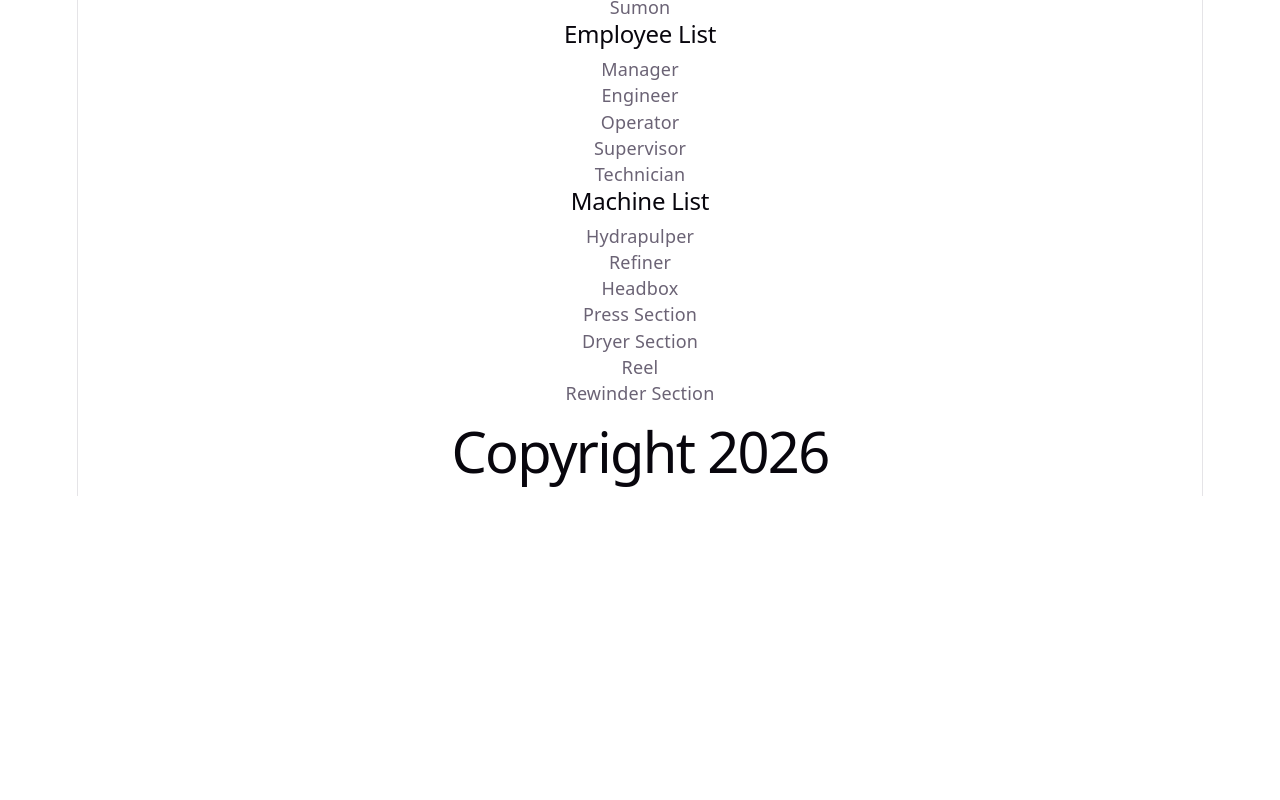
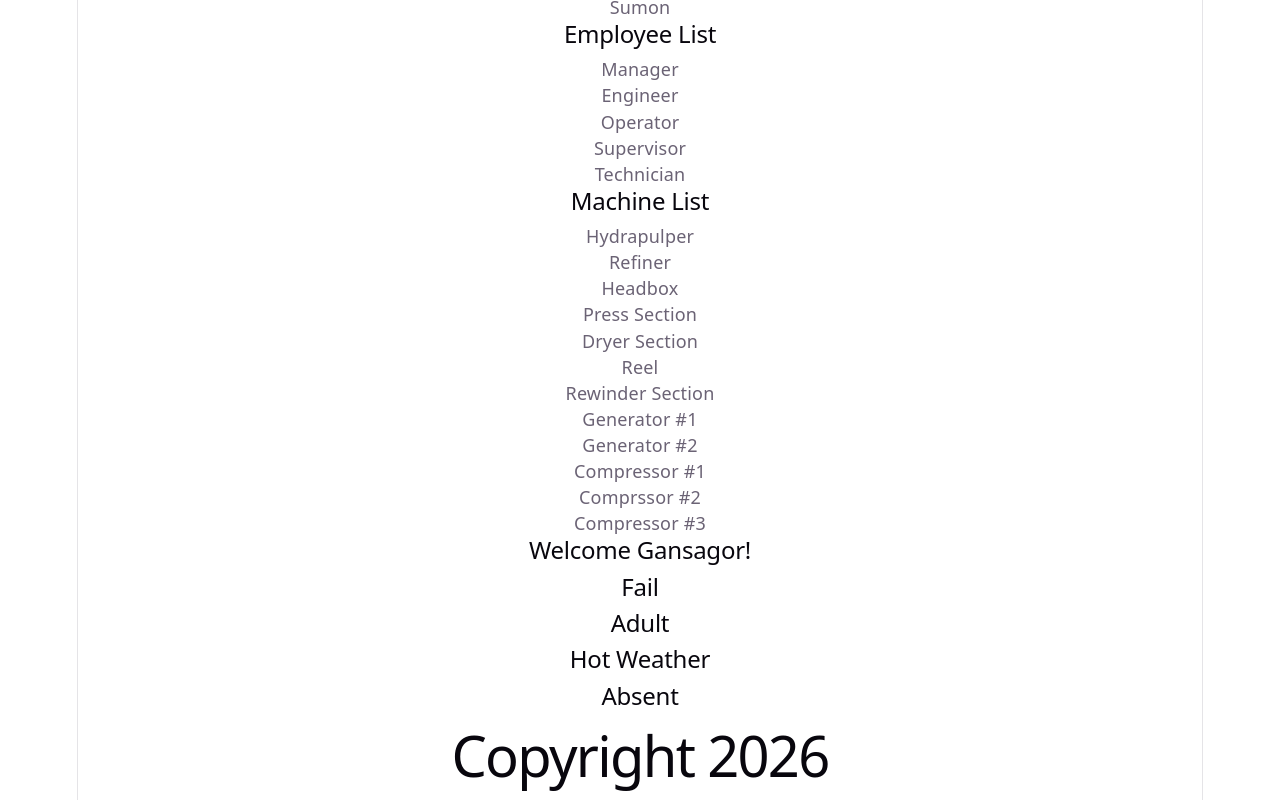
Before and after one commit to Md-Abul-Kalam-Azad-318/react-learning, a React (Vite) app: page / in a window 1280 px wide. Shown: the part 739-1539 px from the top of the page. Before the commit the page ends 1235 px from the top, so only its background shows below. Built offline with nearby package versions, Linux system fonts and the light colour scheme.

Commit message:
Topic 9: Conditional Rendering (if, ternary, &&)

```diff
--- a/src/App.jsx
+++ b/src/App.jsx
@@ -11,6 +11,11 @@ import Greeting from './components/Greeting'
 import StudentList from './components/StudentList'
 import EmployeeList from './components/EmployeeList'
 import MachineList from './components/MachineList'
+import Login from './components/Login'
+import StudentResult from './components/StudentResult'
+import Age from './components/Age'
+import Temperature from './components/Temperature'
+import EmployeeStatus from './components/EmployeeStatus'
 
 function App() {
 
@@ -41,6 +46,12 @@ function App() {
         <EmployeeList />
         <MachineList />
 
+        <Login />
+        <StudentResult/>
+        <Age />
+        <Temperature />
+        <EmployeeStatus />
+
         <Footer />
     </div>
   );
--- /dev/null
+++ b/src/components/Age.jsx
@@ -0,0 +1,19 @@
+import React from 'react'
+
+const Age = () => {
+//Conditional Rendering using ternary operator
+    const age = 40;
+
+
+  return (
+    <div>
+        {
+            age>=18
+                ? <h2>Adult</h2>
+                : <h2>Minor</h2>
+        }
+    </div>
+  )
+}
+
+export default Age
--- /dev/null
+++ b/src/components/EmployeeStatus.jsx
@@ -0,0 +1,19 @@
+import React from 'react'
+
+const EmployeeStatus = () => {
+
+    //Conditioning Rendering using ternay operator
+    const working = false;
+
+  return (
+    <div>
+        {
+            working
+                ? <h2>Present</h2>
+                : <h2>Absent</h2>
+        }
+    </div>
+  )
+}
+
+export default EmployeeStatus
--- /dev/null
+++ b/src/components/Login.jsx
@@ -0,0 +1,19 @@
+import React from 'react'
+
+const Login = () => {
+    //Conditional Rendering using if...else
+    const isLoggedIn = true;
+
+    if(isLoggedIn){
+       return <h2>Welcome Gansagor!</h2>
+
+    }
+
+  return (
+    <div>
+        <h2>Please Login</h2>
+    </div>
+  )
+}
+
+export default Login
--- a/src/components/MachineList.jsx
+++ b/src/components/MachineList.jsx
@@ -8,9 +8,13 @@ const MachineList = () => {
         'Press Section',
         'Dryer Section',
         'Reel',
-        'Rewinder Section'
+        'Rewinder Section',
+        'Generator #1',
+        'Generator #2',
+        'Compressor #1',
+        'Comprssor #2',
+        'Compressor #3'
     ];
-
 
   return (
     <div>
--- /dev/null
+++ b/src/components/StudentResult.jsx
@@ -0,0 +1,19 @@
+import React from 'react'
+
+const StudentResult = () => {
+
+    //Conditioning Rendering using ternary operator
+    const marks = 39;
+
+  return (
+    <div>
+        {
+            marks>=40
+                ? <h2>Pass</h2>
+                : <h2>Fail</h2>
+        }
+    </div>
+  )
+}
+
+export default StudentResult
--- /dev/null
+++ b/src/components/Temperature.jsx
@@ -0,0 +1,17 @@
+import React from 'react'
+
+const Temperature = () => {
+   //Conditional Rendering using if...else
+    const temp = 36;
+    if(temp>35){
+        return <h2>Hot Weather</h2>
+    }
+
+  return (
+    <div>
+        <h2>Cool Weather</h2>
+    </div>
+  )
+}
+
+export default Temperature
```
